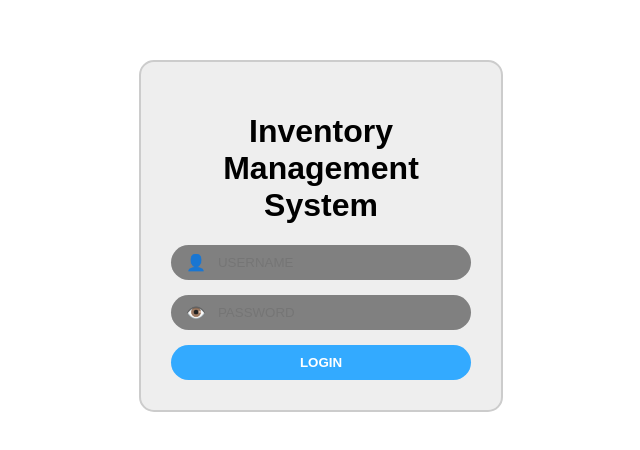
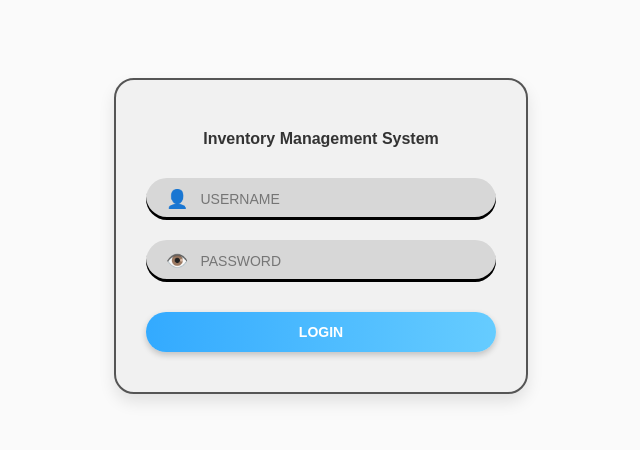
Before and after one commit to Ravno0/prototype-Model, a plain HTML site: page InventoryLogin.html in a window 1280 px wide. Shown: the part 164-614 px from the top of the page, without its empty margins (319-959 px from the left). Drawn offline with Linux system fonts and the light colour scheme.

Commit message:
CSS Added

```diff
--- a/styles.css
+++ b/styles.css
@@ -1,5 +1,5 @@
 body {
-    background-color: #fff;
+  background-color: #fafafa;
   font-family: Arial, sans-serif;
   display: flex;
   justify-content: center;
@@ -9,48 +9,69 @@ body {
 }
 
 .login-container {
-    background-color: #eee;
-    padding: 30px;
-    border-radius: 15px;
-    width: 300px;
+  background-color: #f1f1f1;
+  padding: 40px 30px;
+  border-radius: 20px;
+  width: 350px;
   text-align: center;
-    border: 2px solid #ccc;
+  border: 2px solid #555555;
+  box-shadow: 0 8px 16px rgba(0, 0, 0, 0.1);
 }
 
-  h3 {
-    margin-bottom: 25px;
-    font-size: 15px;
+h1 {
+  margin-bottom: 30px;
+  font-size: 16px;
+  font-weight: bold;
+  color: #333;
 }
 
 .input-box {
   display: flex;
   align-items: center;
-    background-color: gray;
-    border-radius: 25px;
-    padding: 8px 15px;
-    margin-bottom: 15px;
+  background-color: rgb(215, 215, 215);
+  border-radius: 30px;
+  padding: 10px 20px;
+  margin-bottom: 20px;
+  box-shadow: inset 0 -3px 0 #000;
 }
 
 .input-box input {
   border: none;
   background: none;
   outline: none;
-    color: white;
+  color: rgb(0, 0, 0);
   margin-left: 10px;
   flex: 1;
+  font-size: 14px;
+}
+
+.icon {
+  font-size: 18px;
 }
 
 button {
   width: 100%;
-    padding: 10px;
+  padding: 12px;
   border: none;
-    border-radius: 25px;
-    background: #33aaff;
+  border-radius: 30px;
+  background: linear-gradient(to right, #33aaff, #66ccff);
   color: white;
   font-weight: bold;
+  font-size: 14px;
   cursor: pointer;
+  margin-top: 10px;
+  box-shadow: 0 3px 6px rgba(0, 0, 0, 0.2);
 }
 
 button:hover {
-    background: #1e90ff;
+  background: linear-gradient(to right, #1e90ff, #4db8ff);
 }
+
+footer {
+  position: absolute;
+  bottom: 10px;
+  width: 100%;
+  text-align: center;
+  font-size: 12px;
+  color: #888;
+}
```
Lines whose indentation alone changed are shown as unchanged.
